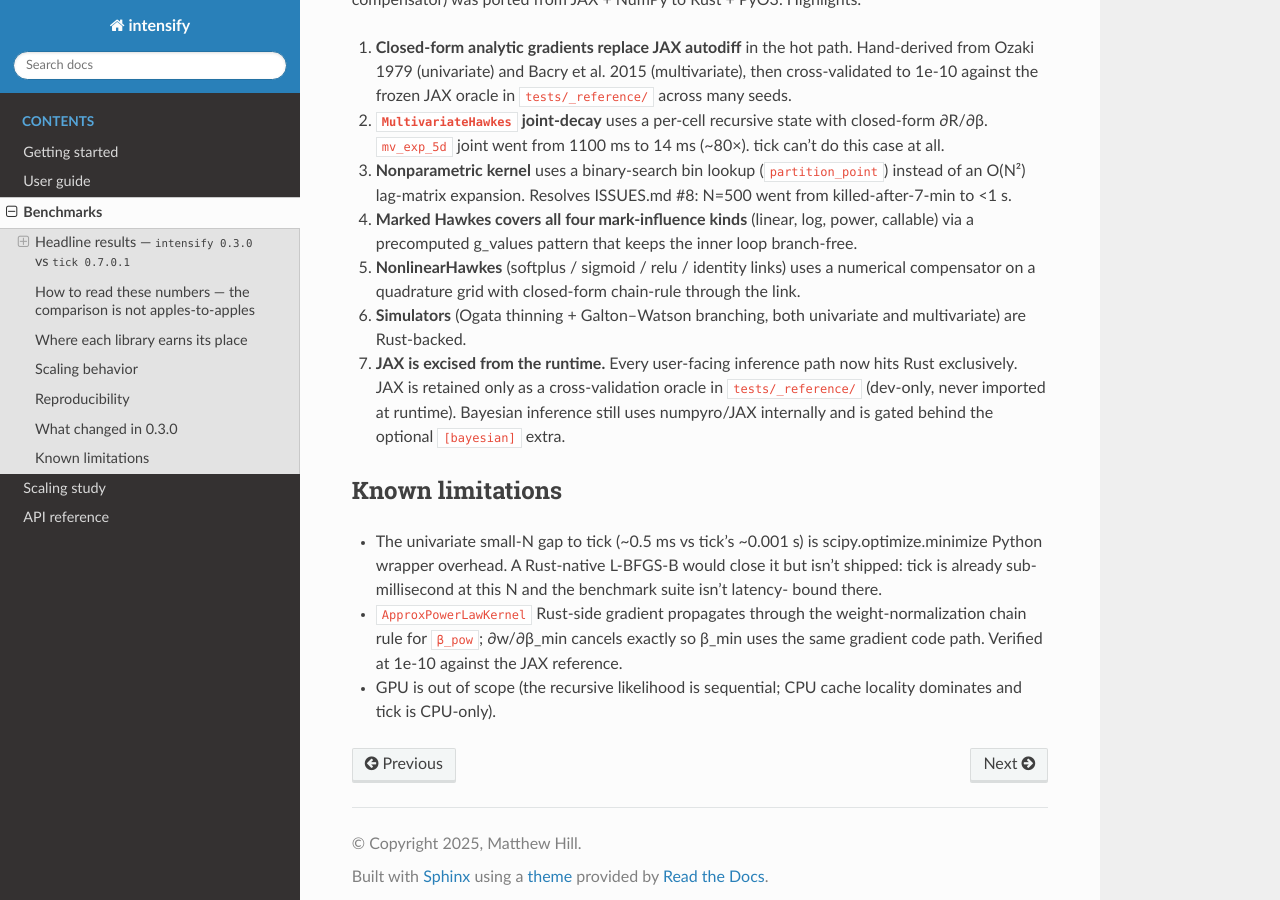
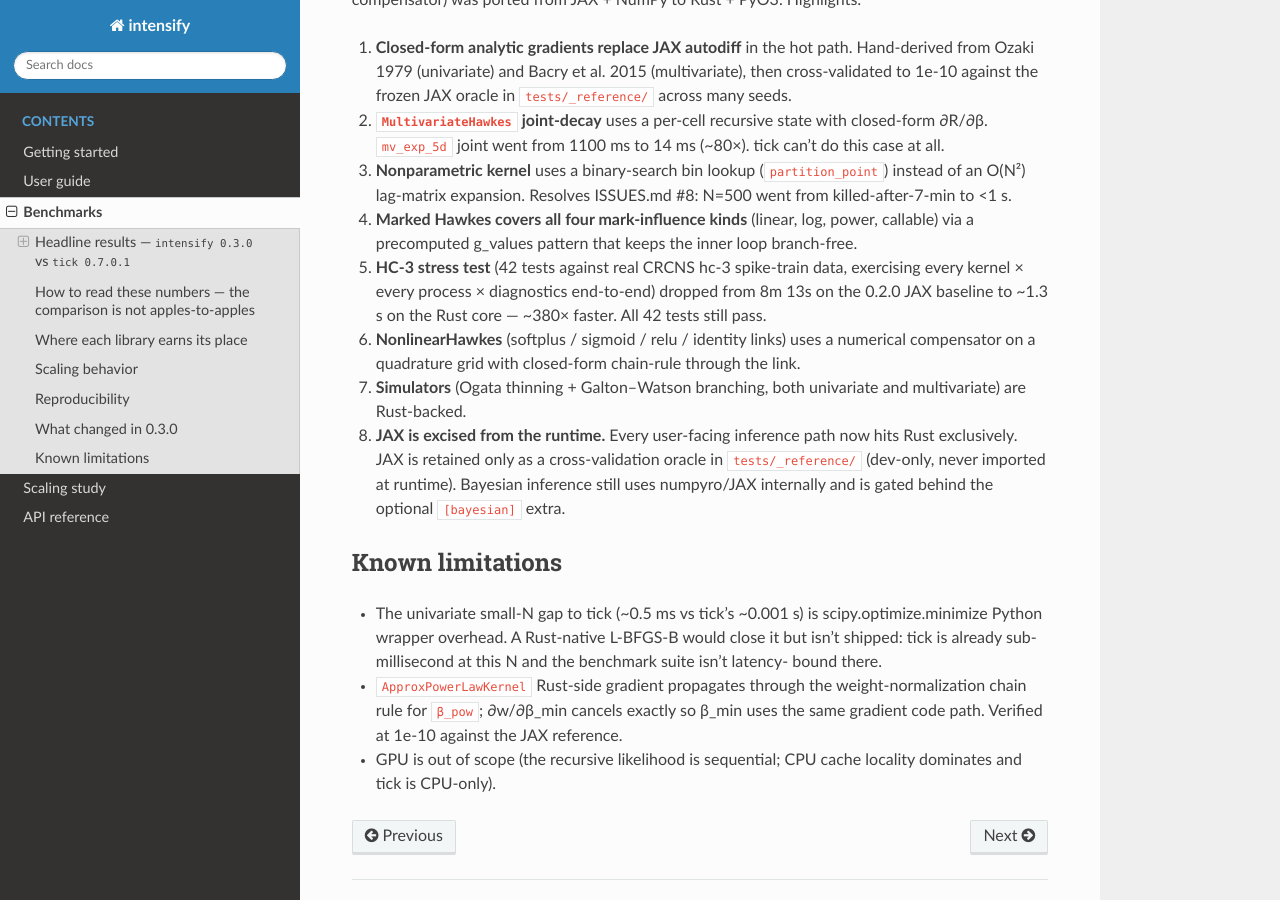
Before and after one commit to hillmatt7/intensify, a Sphinx documentation site: the page built from docs/benchmarks.md, in a window 1280 px wide and 900 px high, scrolled down 3357 px. Built offline with Sphinx 7.4.7 and the Read the Docs theme 3.1.0, drawn with Linux system fonts in a browser that asks for light colours.

Commit message:
docs(rust-port): correct HC-3 stress-test wall time (1m 4s → ~1.3 s)
Re-ran tests/test_real_data_stress.py against the current rust-port
HEAD: 42 passed in 1.27/1.69/1.24 s across three runs (median ~1.3 s).
The 1m 4s figure I had carried in CHANGELOG, plan files, and benchmark
docs was stale — measured before some Phase-3 perf landed. Updated
relevant references; ratio vs the 0.2.0 baseline (8m 13s = 493 s) is
now ~380×, not ~8×. README headline gains an HC-3 line as well.

No code changes.

```diff
--- a/docs/benchmarks.md
+++ b/docs/benchmarks.md
@@ -169,14 +169,19 @@
    log, power, callable) via a precomputed g_values pattern that
    keeps the inner loop branch-free.
 
-5. **NonlinearHawkes** (softplus / sigmoid / relu / identity links)
+5. **HC-3 stress test** (42 tests against real CRCNS hc-3 spike-train
+   data, exercising every kernel × every process × diagnostics
+   end-to-end) dropped from 8m 13s on the 0.2.0 JAX baseline to ~1.3 s
+   on the Rust core — ~380× faster. All 42 tests still pass.
+
+6. **NonlinearHawkes** (softplus / sigmoid / relu / identity links)
    uses a numerical compensator on a quadrature grid with closed-form
    chain-rule through the link.
 
-6. **Simulators** (Ogata thinning + Galton–Watson branching, both
+7. **Simulators** (Ogata thinning + Galton–Watson branching, both
    univariate and multivariate) are Rust-backed.
 
-7. **JAX is excised from the runtime.** Every user-facing inference
+8. **JAX is excised from the runtime.** Every user-facing inference
    path now hits Rust exclusively. JAX is retained only as a
    cross-validation oracle in `tests/_reference/` (dev-only, never
    imported at runtime). Bayesian inference still uses numpyro/JAX
```
Also changed, not shown: CHANGELOG.md (+3 -1 lines), README.md (+5 -2 lines), docs/rust_port_plan.md (+2 -2 lines).
